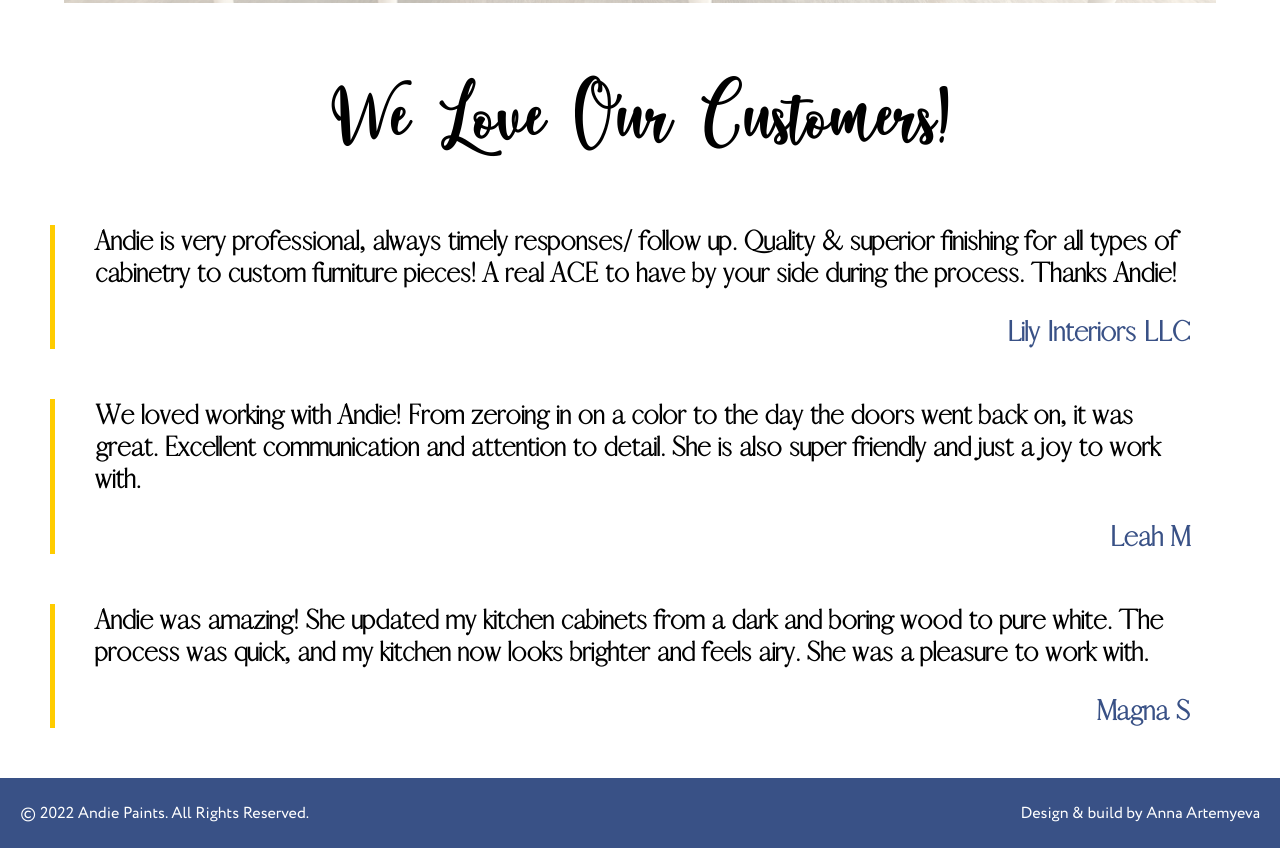
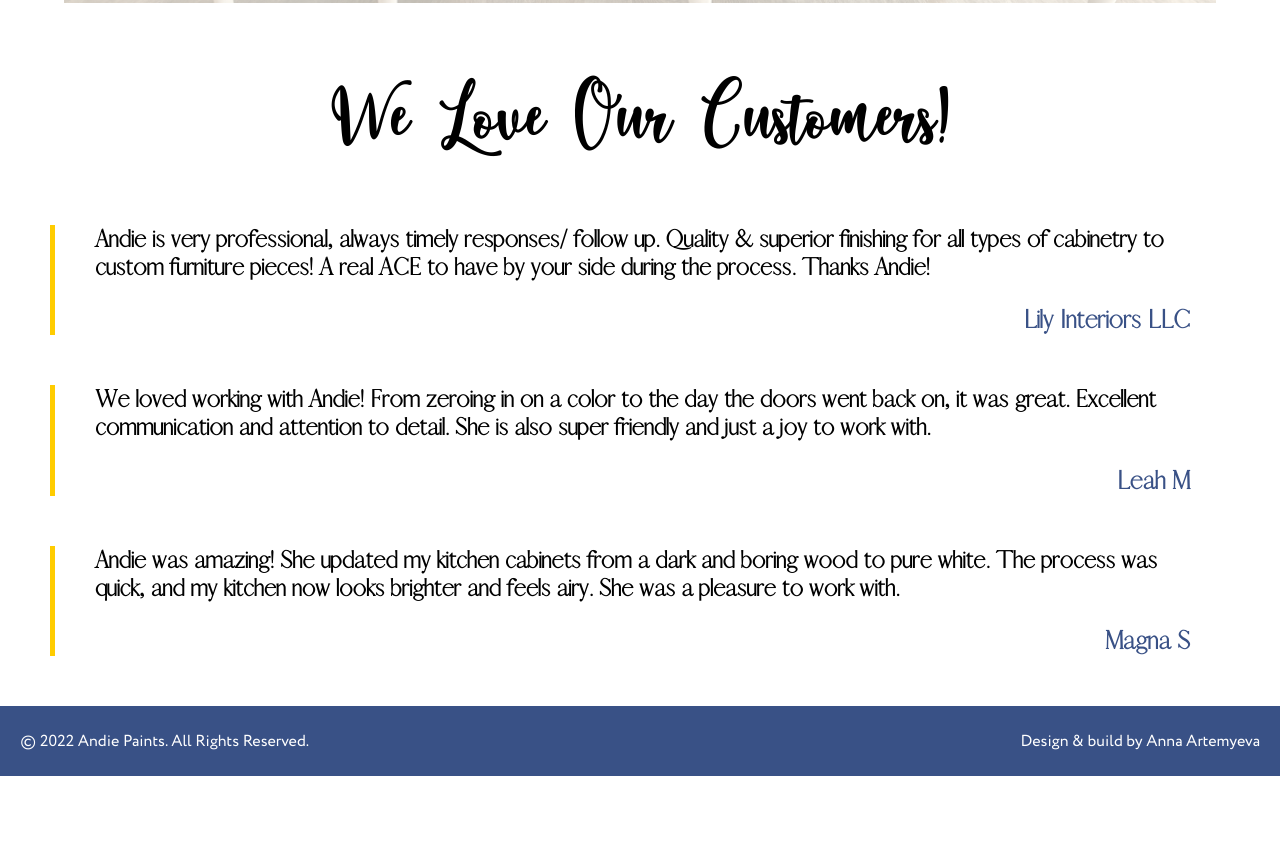
Before and after one commit to anyahb/renovations, a plain HTML site: page index.html in a window 1280 px wide. Shown: the part 2334-3182 px from the top of the page. After the commit the page ends 3110 px from the top, so only its background shows below. Drawn offline with Linux system fonts and the light colour scheme; a web font is replaced by a local one.

Commit message:
bem fixed

```diff
--- a/home.css
+++ b/home.css
@@ -366,14 +366,14 @@ body {
 .block {
     border-left: 5px solid #FFCC00;
     margin: 50px;
-    font-size: 22px;
+    font-size: 20px;
     font-family: 'afrah-light';
 }
-.quote-text {
-    font-size: 25px;
+.block__quote-text {
+    font-size: 22px;
 }
 
-.author {
+.block__author {
     text-align: right;
     white-space: pre-wrap;
     color: #395186;
@@ -417,7 +417,7 @@ body {
 
 @media screen and (max-width: 900px) {
 
-    .quote-text {
+    .block__quote-text {
         font-size: 20px;
     }
 
@@ -477,7 +477,7 @@ body {
 
 @media screen and (max-width: 480px) {
 
-    .author {
+    .block__author {
         font-size: 16px;
     }
 
@@ -516,7 +516,7 @@ body {
 
 @media screen and (max-width: 600px) {
 
-    .quote-text {
+    .block__quote-text {
         font-size: 18px;
     }
 
@@ -621,7 +621,7 @@ body {
 
 @media (max-width: 480px) {
 
-    .quote-text {
+    .block__quote-text {
         font-size: 14px;
     }
 }
--- a/index.html
+++ b/index.html
@@ -12,8 +12,6 @@
 
 
     <div class="navigation">
-
-
 
         <div class="central-title" style="font-size:20vw;">Andie Paints</div>
         <button class="button" type="button" onclick="location.href='gallery.html'">View Gallery</button>
@@ -37,7 +35,8 @@
                 <div class="kitchen">
                     <div class="cabinet">
                         <div class="kitchen__title">Kitchen cabinet painting</div>
-                    <div class="kitchen__text">Transform your kitchen for a fraction of the cost of replacing, using the
+                        <div class="kitchen__text">Transform your kitchen for a fraction of the cost of replacing, using
+                            the
                             highest quality paint Andie has to offer.
                         </div>
                     </div>
@@ -50,8 +49,6 @@
             </div>
         </div>
     </div>
-
-
 
 
     <div class="before-after">
@@ -101,40 +98,45 @@
 
     <div class="testimonials">
         <div class="testimonials__title">We Love Our Customers!</div>
-        <div class="testimonials">
-            <div class="block">
-                <blockquote class="border-line">
-                    <h2 class="quote-text">
-                        Andie is very professional, always timely responses/ follow up. Quality & superior finishing for all types of cabinetry to custom furniture pieces! A real ACE to have by your side during the process. Thanks Andie!
+        <div class="testimonials__container">
+
+            <div class="testimonials__block block">
+                <blockquote class="block__border-line">
+                    <h2 class="block__quote-text">
+                        Andie is very professional, always timely responses/ follow up. Quality & superior finishing for
+                        all types of cabinetry to custom furniture pieces! A real ACE to have by your side during the
+                        process. Thanks Andie!
                     </h2>
 
-                    <h3 class="author">Lily Interiors LLC</h3>
+                    <h3 class="block__author">Lily Interiors LLC</h3>
 
                 </blockquote>
-                <div class="div_line_bottom"></div>
+                <div class="block__bottom-line"></div>
             </div>
 
-            <div class="block">
-                <blockquote class="border-line">
-                    <h2 class="quote-text">
-                        We loved working with Andie! From zeroing in on a color to the day the doors went back on, it was great. Excellent communication and attention to detail. She is also super friendly and just a joy to work with.
+            <div class="testimonials__block block">
+                <blockquote class="block__border-line">
+                    <h2 class="block__quote-text">
+                        We loved working with Andie! From zeroing in on a color to the day the doors went back on, it
+                        was great. Excellent communication and attention to detail. She is also super friendly and just
+                        a joy to work with.
                     </h2>
-                    <h3 class="author">Leah M</h3>
+                    <h3 class="block__author">Leah M</h3>
 
                 </blockquote>
-                <div class="div_line_bottom"></div>
+                <div class="block__bottom-line"></div>
             </div>
 
-
-            <div class="block">
-                <blockquote class="border-line">
-                    <h2 class="quote-text">
-                        Andie was amazing! She updated my kitchen cabinets from a dark and boring wood to pure white. The process was quick, and my kitchen now looks brighter and feels airy. She was a pleasure to work with.
+            <div class="testimonials__block block">
+                <blockquote class="block__border-line">
+                    <h2 class="block__quote-text">
+                        Andie was amazing! She updated my kitchen cabinets from a dark and boring wood to pure white.
+                        The process was quick, and my kitchen now looks brighter and feels airy. She was a pleasure to
+                        work with.
                     </h2>
-                    <h3 class="author">Magna S</h3>
-
+                    <h3 class="block__author">Magna S</h3>
                 </blockquote>
-                <div class="div_line_bottom"></div>
+                <div class="block__bottom-line"></div>
             </div>
         </div>
     </div>
@@ -153,6 +155,5 @@
 </div>
 
 
-
 </body>
 </html>
```
Also changed, not shown: 1 other file. Lines whose indentation alone changed are shown as unchanged.
